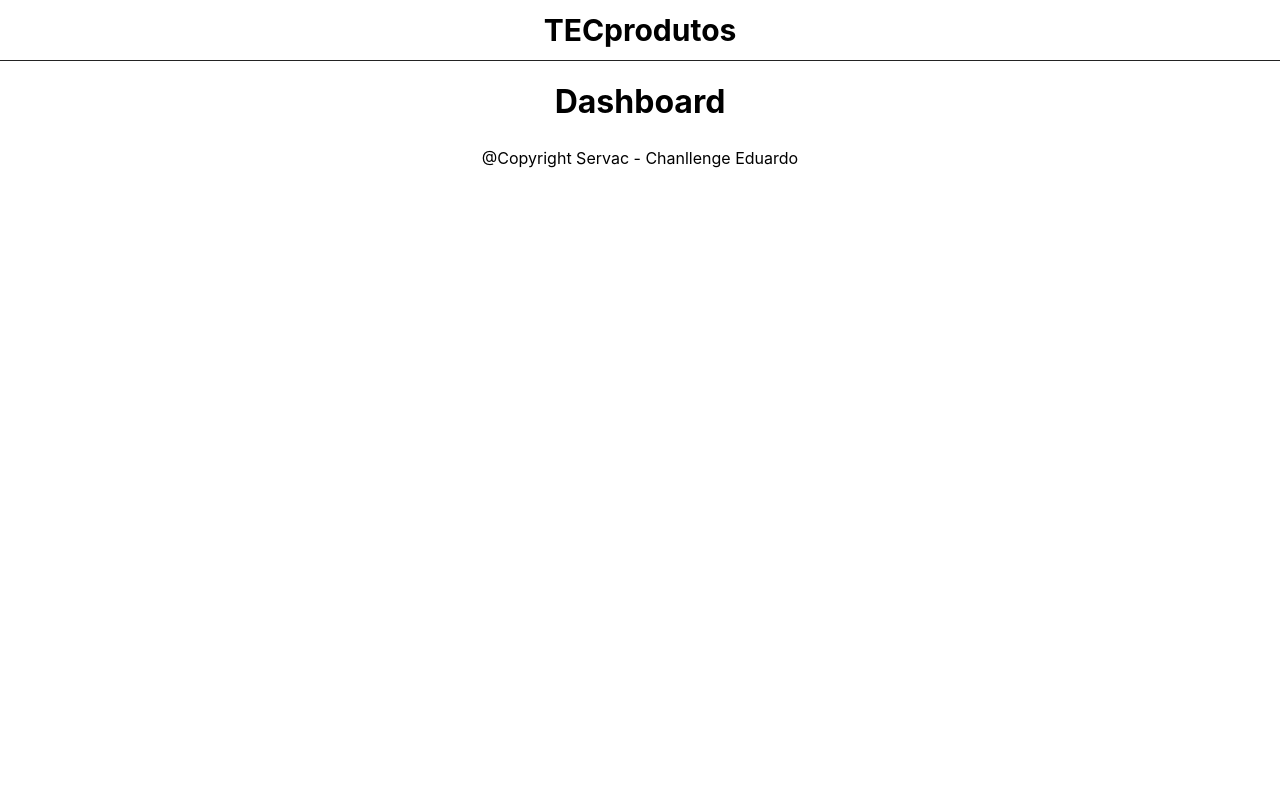
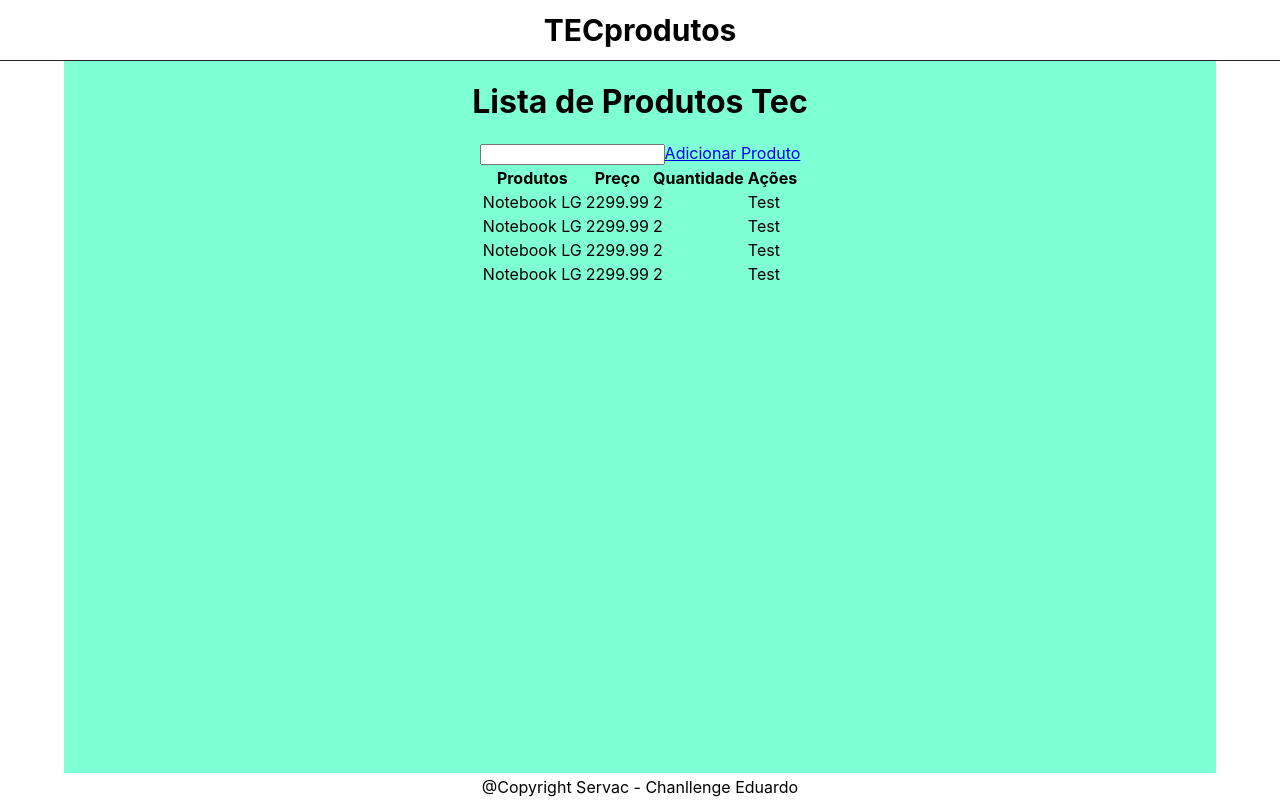
Before and after one commit to KewtonV/chanllenge-Eduardo, a React (Create React App) app in the folder products/: page / in a window 1280 px wide. Built offline with nearby package versions, Linux system fonts and the light colour scheme; the HTML template or start-up script is replaced by a standard one.

Commit message:
Update Dashboard

```diff
--- /dev/null
+++ b/products/src/pages/dashboard/dashboard.css
@@ -0,0 +1,8 @@
+#dashboard {
+    display: flex;
+    flex-direction: column;
+    width: 90%;
+    align-items: center;
+    height: 100%;
+    background-color: aquamarine;
+}
--- a/products/src/pages/dashboard/index.tsx
+++ b/products/src/pages/dashboard/index.tsx
@@ -1,9 +1,64 @@
-import React from 'react'
+import React, { useState } from 'react'
+import { Link } from 'react-router-dom'
+import { Product } from '../../models/product'
 
-export default function dashboard() {
+import './dashboard.css'
+
+const data:Product[] = [
+    {
+        id: 0,
+        name: 'Notebook LG',
+        price: 2299.99,
+        quantidad: 2
+    },
+    {
+        id: 1,
+        name: 'Notebook LG',
+        price: 2299.99,
+        quantidad: 2
+    },
+    {
+        id: 2,
+        name: 'Notebook LG',
+        price: 2299.99,
+        quantidad: 2
+    },
+    {
+        id: 3,
+        name: 'Notebook LG',
+        price: 2299.99,
+        quantidad: 2
+    }
+]
+
+export default function Dashboard() {
+    const [filter, setFilter] = useState('')
+
     return (
-        <div>
-            <h1>Dashboard</h1>
+        <div id="dashboard">
+            <h1>Lista de Produtos Tec</h1>
+            <div className="actions">
+                <input value={filter} onChange={(event) => setFilter(event.target.value) } />
+                <Link to="/adicionar">Adicionar Produto</Link>
+            </div>
+            <table>
+                <tr>
+                    <th>Produtos</th>
+                    <th>Preço</th>
+                    <th>Quantidade</th>
+                    <th>Ações</th>
+                </tr>
+                { data.map((item) => {
+                    return (
+                        <tr key={item.id}>
+                            <td>{item.name}</td>
+                            <td>{item.price}</td>
+                            <td>{item.quantidad}</td>
+                            <td>Test</td>
+                        </tr>
+                    )
+                })}
+            </table>
         </div>
     )
 }
```
